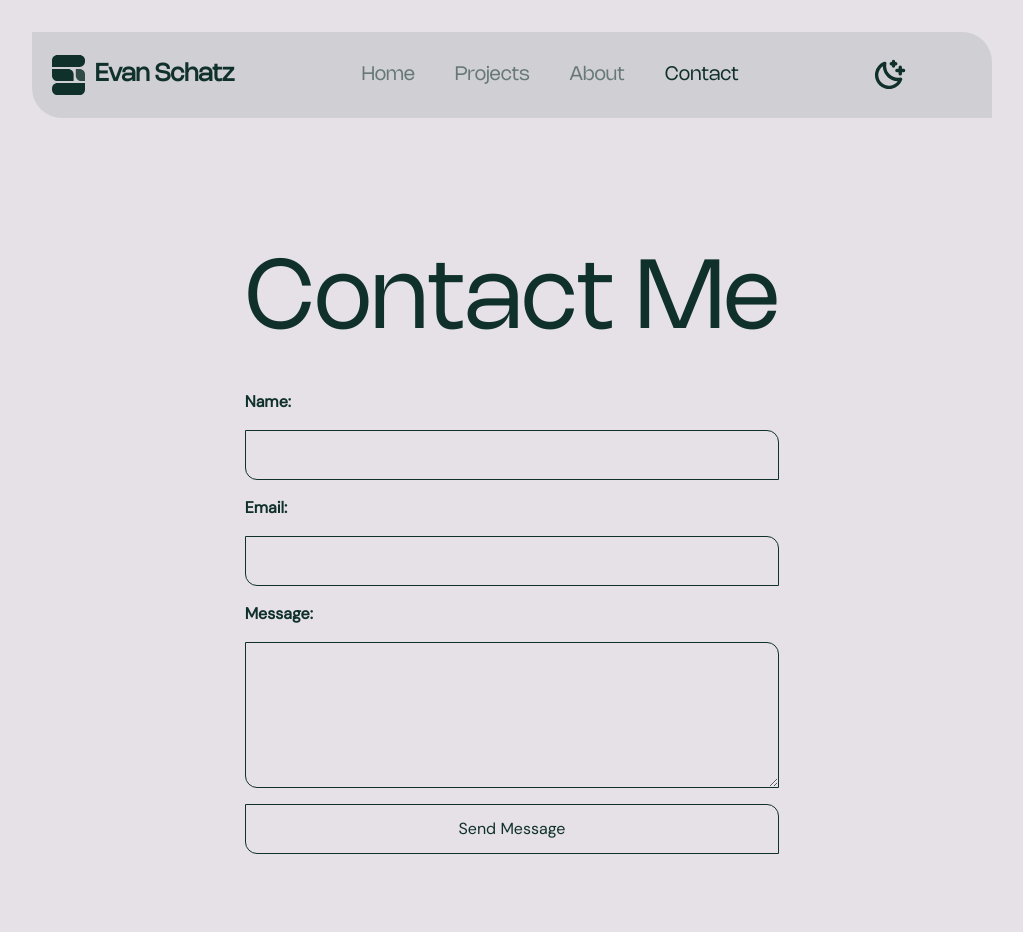
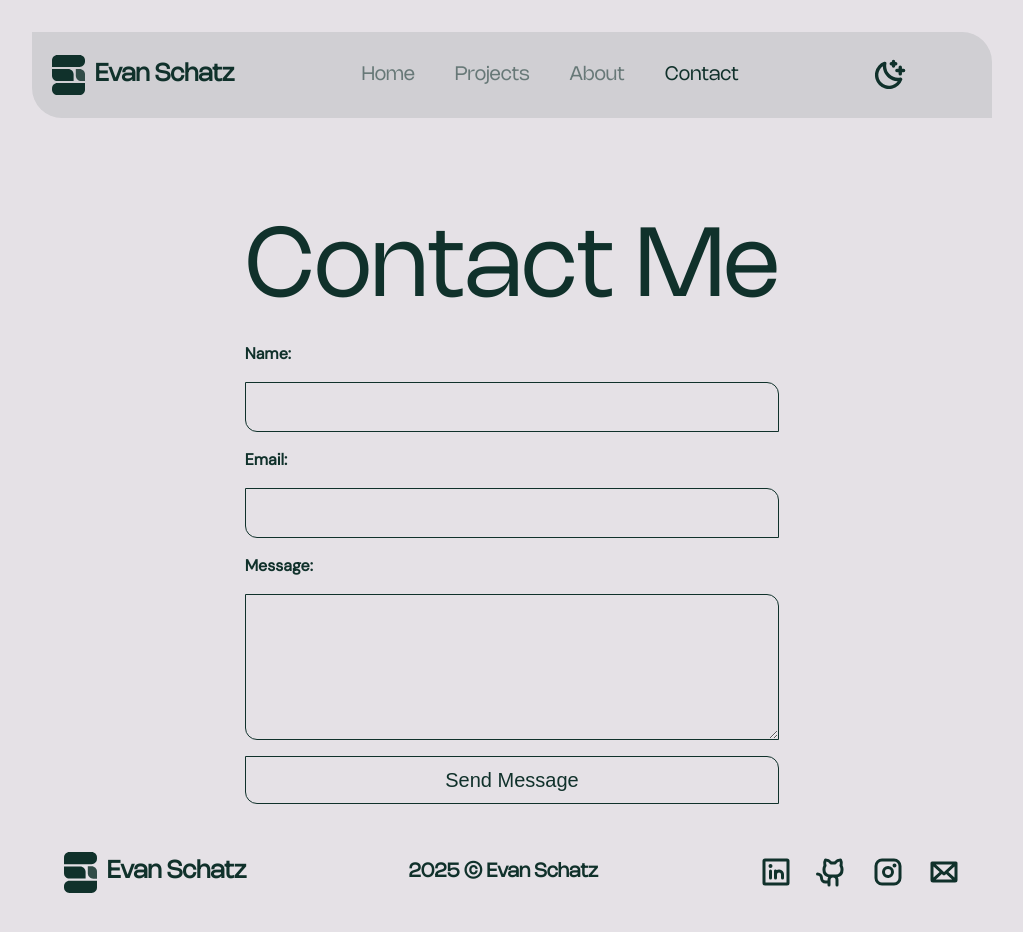
Before and after one commit to Aiwen5/EvansPortfolio, a SvelteKit app: page /contact in a window 1280 px wide. Shown: the top 932 px of the page, without its empty margins (128-1151 px from the left). Built offline with nearby package versions, Linux system fonts and the light colour scheme.

Commit message:
feat: lazy loading image component, add: general button, feat: projects page

```diff
--- a/src/app.css
+++ b/src/app.css
@@ -26,6 +26,10 @@
 	--card-bg: #d0cfd3;
 	--chip-bg: #b9b8ba;
 	--background: #e5e1e6;
+
+	--error-bg: #ffcccc;
+	--error-text: #a00;
+
 	--font-body: 'DM Sans', sans-serif;
 	--font-heading: 'Nohemi', sans-serif;
 }
@@ -39,6 +43,9 @@
 	--card-bg: #0e1816;
 	--chip-bg: #10312b;
 	--background: #030a09;
+
+	--error-bg: #5a1a1a;
+	--error-text: #ffb3b3;
 }
 
 html,
--- /dev/null
+++ b/src/lib/components/GeneralButton.svelte
@@ -0,0 +1,88 @@
+<script lang="ts">
+  import { onMount } from 'svelte';
+
+  export let text: string = 'Click Me'; // Default text if not provided
+  export let width: string = '170px';  // Default width if not provided
+  export let type: 'button' | 'submit' | 'reset' = 'button';  // Default type if not provided
+  export let onClick: () => void = () => {};  // Function to handle button click
+
+  let isDarkMode = false;
+
+  onMount(() => {
+    const savedTheme = localStorage.getItem('theme');
+    const systemPrefersDark = window.matchMedia('(prefers-color-scheme: dark)').matches;
+
+    if (savedTheme === 'dark' || (!savedTheme && systemPrefersDark)) {
+      isDarkMode = true;
+    }
+
+    const observer = new MutationObserver(() => {
+      isDarkMode = document.documentElement.classList.contains('dark-mode');
+    });
+    observer.observe(document.documentElement, { attributes: true, attributeFilter: ['class'] });
+  });
+</script>
+
+<button class="general-button" style="width: {width};" type={type} on:click={onClick}>
+  <span>{text}</span>
+</button>
+
+<style>
+  .general-button {
+    height: 48px;
+    display: inline-flex;
+    align-items: center;
+    justify-content: center;
+    border-bottom-left-radius: 12px;
+    border-top-right-radius: 12px;
+    border: 1px solid var(--primary-accent);
+    background: transparent;
+    cursor: pointer;
+    overflow: hidden;
+    position: relative;
+    transition: color 0.33s ease, background 0.33s ease;
+    z-index: 1;
+  }
+
+  .general-button span {
+    font-size: 20px;
+    font-family: 'PT Sans', sans-serif;
+    font-weight: 400;
+    color: var(--primary-accent);
+    transition: color 0.33s ease;
+  }
+
+  .general-button::before,
+  .general-button::after {
+    content: '';
+    position: absolute;
+    height: 110%;
+    width: 0%;
+    top: -5%;
+    left: -5%;
+    transform: skewX(-12deg);
+    z-index: -1;
+    transition: width 0.33s cubic-bezier(0.77, 0, 0.175, 1);
+  }
+
+  .general-button::before {
+    background: var(--secondary-accent);
+  }
+
+  .general-button::after {
+    background: var(--primary-accent);
+    transition: width 0.53s cubic-bezier(0.77, 0, 0.175, 1) 0.17s;
+  }
+
+  .general-button:hover::before {
+    width: 130%;
+  }
+
+  .general-button:hover::after {
+    width: 130%;
+  }
+
+  .general-button:hover span {
+    color: var(--background);
+  }
+</style>
--- /dev/null
+++ b/src/lib/components/LazyImage.svelte
@@ -0,0 +1,116 @@
+<script lang="ts">
+  import { onMount } from 'svelte';
+
+  export let src: string;
+  export let alt: string = '';
+  let isLoaded = false;
+  let hasError = false;
+  let imgElement: HTMLImageElement;
+
+  // Reset loading state when src changes
+  $: if (src) {
+    isLoaded = false;
+    hasError = false;
+  }
+
+  const handleLoad = () => {
+    isLoaded = true;
+  };
+
+  const handleError = () => {
+    hasError = true;
+  };
+
+  onMount(() => {
+    // Check if image is already cached and loaded
+    if (imgElement && imgElement.complete) {
+      if (imgElement.naturalWidth !== 0) {
+        handleLoad();
+      } else {
+        handleError();
+      }
+    }
+  });
+</script>
+
+<div class="image-wrapper">
+  {#if !isLoaded && !hasError}
+    <div class="placeholder"></div>
+  {/if}
+
+  {#if hasError}
+    <div class="error-placeholder">Image failed to load</div>
+  {/if}
+
+  <img
+    bind:this={imgElement}
+    src={src}
+    alt={alt}
+    on:load={handleLoad}
+    on:error={handleError}
+    class:is-visible={isLoaded}
+  />
+</div>
+
+<style>
+  .image-wrapper {
+    position: relative;
+    width: 100%;
+    aspect-ratio: 16 / 9;
+    overflow: hidden;
+  }
+
+  .placeholder {
+    position: absolute;
+    top: 0;
+    left: 0;
+    width: 100%;
+    height: 100%;
+    border-bottom-left-radius: 30px;
+    border-top-right-radius: 30px;
+    background: var(--card-bg);
+    animation: pulse 0.7s ease-in-out infinite alternate;
+  }
+
+  .error-placeholder {
+    position: absolute;
+    top: 0;
+    left: 0;
+    width: 100%;
+    height: 100%;
+    border-bottom-left-radius: 30px;
+    border-top-right-radius: 30px;
+    background: var(--error-bg);
+    color: var(--error-text);
+    display: flex;
+    align-items: center;
+    justify-content: center;
+    font-weight: bold;
+  }
+
+  img {
+    position: absolute;
+    top: 0;
+    left: 0;
+    width: 100%;
+    height: 100%;
+    object-fit: cover;
+    border-bottom-left-radius: 30px;
+    border-top-right-radius: 30px;
+    opacity: 0;
+    transition: opacity 0.3s ease-in-out;
+  }
+
+  img.is-visible {
+    opacity: 1;
+  }
+
+  @keyframes pulse {
+    from {
+      background: var(--card-bg);
+    }
+    to {
+      background: var(--background);
+    }
+  }
+</style>
--- a/src/lib/components/ProjectCard.svelte
+++ b/src/lib/components/ProjectCard.svelte
@@ -1,6 +1,9 @@
 <script>
   import CategoryChip from '$lib/components/CategoryChip.svelte';
   export let project;
+
+  // Debugging to ensure project data is correct
+  console.log('Navigating to project:', project);
 </script>
 
 <a href={`/projects/${project.slug}`} class="card">
--- a/src/lib/data/projects.json
+++ b/src/lib/data/projects.json
@@ -7,7 +7,6 @@
     "year": 2024,
     "overview": "The Fathom Summer Series was created to capture the essence of summer through a line of craft beers, each inspired by a distinct time of day. Designed for Canadian consumers, the series balances vibrant visuals with bilingual labeling to meet packaging standards while reflecting the adventurous and geometric identity of the Fathom brand.\n\nEach can showcases sharp, geometric fruit illustrations that align with Fathom’s brand style, emphasizing bold, clean shapes and lines. Brand cohesion was maintained by carrying this geometric aesthetic across all designs, complemented by a consistent line graphic that unifies the series. The flavours themselves—Dawn Rise (Blood Orange & Ginger Wheat Ale), Golden Hour (Mango & Pineapple Pale Ale), and Twilight Berry (Blackberry & Lavender Saison)—are inspired by the feelings of a summer day, capturing the energy of morning, the brightness of midday, and the calm of twilight. Custom iconography highlights flavour profiles such as crispness and malt, giving consumers an idea of the flavour profile and adding depth to the design.\n\nThis series stands out on shelves with its vibrant colors, bold graphics, and storytelling, inviting consumers to experience the adventure of summer through Fathom’s unique lens.",
     "tools": ["Adobe Illustrator", "Adobe Photoshop"],
-    "externalLink": "https://youtube.com",
     "images": [
         { "src": "/images/can-design/TwilightBerryCan.png", "type": "can" },
         { "src": "/images/can-design/GoldenHourCan.png", "type": "can" },
--- a/src/routes/+page.svelte
+++ b/src/routes/+page.svelte
@@ -1,5 +1,5 @@
 <script lang="ts">
-  import projects from '$lib/data/projects.json';
+  import projects from '$lib/data/projects.json' assert { type: 'json' };
   import ProjectCard from '$lib/components/ProjectCard.svelte';
 </script>
 
--- a/src/routes/about/+page.svelte
+++ b/src/routes/about/+page.svelte
@@ -11,7 +11,6 @@
 
 <style>
   .about-page {
-    padding: 2rem;
     max-width: 800px;
     margin: 0 auto;
     text-align: center;
--- a/src/routes/contact/+page.svelte
+++ b/src/routes/contact/+page.svelte
@@ -1,4 +1,6 @@
 <script lang="ts">
+  import GeneralButton from "$lib/components/GeneralButton.svelte";
+
   let name = '';
   let email = '';
   let message = '';
@@ -38,18 +40,16 @@
     <label for="message">Message:</label>
     <textarea id="message" rows="5" bind:value={message} required></textarea>
 
-    <button type="submit">Send Message</button>
+    <GeneralButton text="Send Message" width=100% onClick={handleSubmit} />
   </form>
 </div>
 
 <style>
   .contact-page {
-    padding: 2rem;
     max-width: 800px;
     margin: 0 auto;
     text-align: center;
     display: grid;
-    gap: 1rem;
     grid-column: span 12;
   }
 
@@ -72,18 +72,4 @@
     border-top-right-radius: 12px;
     border-bottom-left-radius: 12px;
   }
-
-  button {
-    color: var(--primary-accent);
-    padding: 0.75rem 1.5rem;
-    border: 1px solid var(--primary-accent);
-    border-top-right-radius: 12px;
-    border-bottom-left-radius: 12px;
-    cursor: pointer;
-    transition: background-color 0.3s ease;
-  }
-
-  button:hover {
-    background-color: var(--hover-accent);
-  }
 </style>
--- /dev/null
+++ b/src/routes/projects/+page.svelte
@@ -0,0 +1,37 @@
+<script lang="ts">
+  import ProjectCard from '$lib/components/ProjectCard.svelte';
+  import projects from '$lib/data/projects.json' assert { type: 'json' };
+</script>
+
+<div class="projects-container">
+  <h1 class="page-title">Projects</h1>
+  <div class="projects-grid">
+    {#each projects as project}
+      <ProjectCard {project} />
+    {/each}
+  </div>
+</div>
+
+<style>
+  .projects-container {
+    max-width: 1200px;
+    margin: 0 auto;
+    grid-column: span 12;
+  }
+
+  .page-title {
+    margin-bottom: 2rem;
+    text-align: center;
+  }
+
+  .projects-grid {
+    display: grid;
+    gap: 2rem;
+  }
+
+  @media (max-width: 768px) {
+    .page-title {
+      font-size: 2rem;
+    }
+  }
+</style>
--- a/src/routes/projects/[slug]/+page.ts
+++ /dev/null
@@ -1,19 +0,0 @@
-import type { PageLoad } from './$types.ts';
-import projects from '$lib/data/projects.json' assert { type: 'json' };
-
-export const load: PageLoad = ({ params }: { params: { slug: string } }) => {
-  const slug = params.slug;
-  const project = projects.find((p) => p.slug === slug);
-
-  if (!project) {
-    throw new Error(`Project with slug "${slug}" not found`);
-  }
-
-  const currentIndex = projects.findIndex(p => p.slug === project.slug);
-  const nextProject = projects[(currentIndex + 1) % projects.length];
-
-  return {
-    project,
-    nextProject
-  };
-};
```
Also changed, not shown: src/routes/projects/[slug]/+page.svelte (+27 -5 lines).
